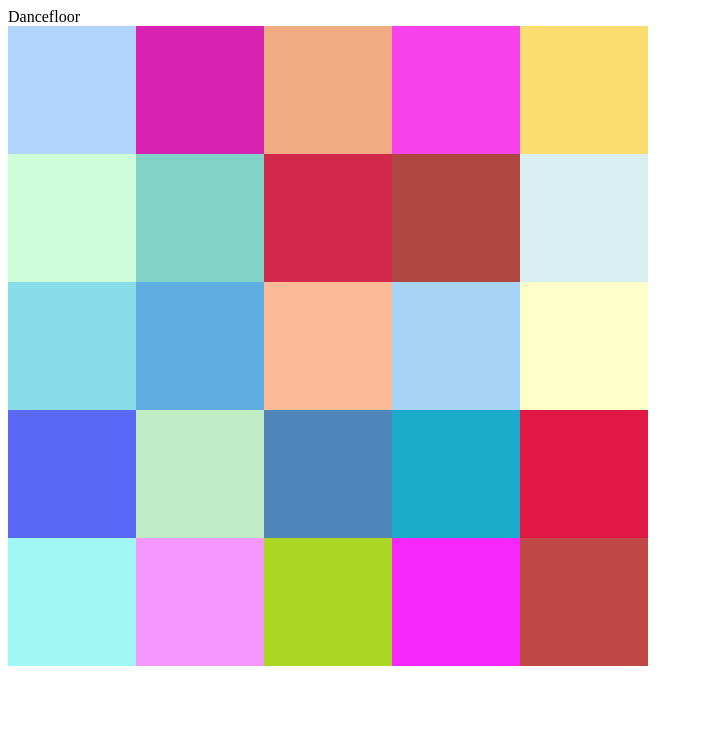
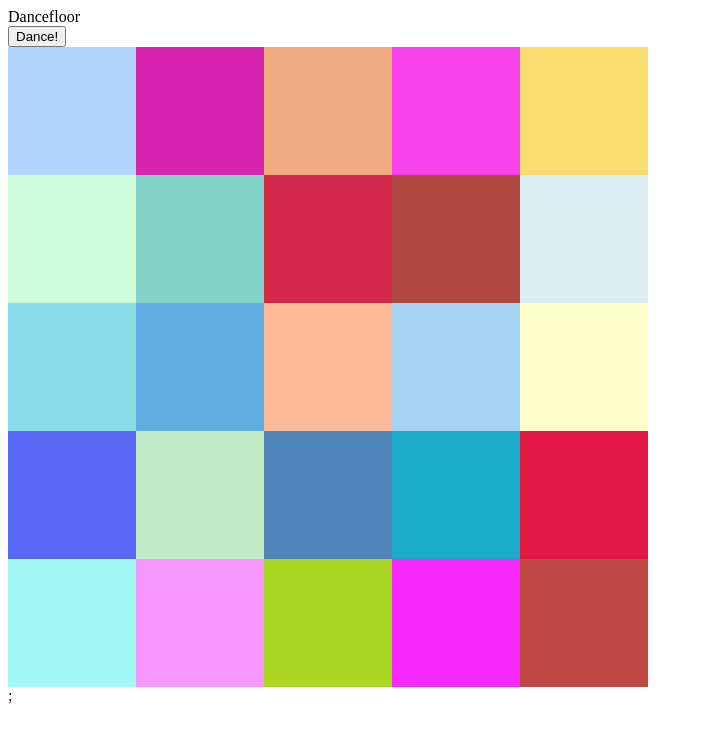
Before and after one commit to ChingT/Dancefloor, a React (Vite) app in the folder Dancefloor/: page / in a window 1280 px wide. Shown: the top 742 px of the page, without its empty margins (0-703 px from the left). Built offline with nearby package versions, Linux system fonts and the light colour scheme.

Commit message:
Add button to change color of the cells

```diff
--- a/Dancefloor/src/components/Grid/index.jsx
+++ b/Dancefloor/src/components/Grid/index.jsx
@@ -14,12 +14,19 @@ const getRandomColor = () => {
 
 function Grid() {
   const [row, col] = [5, 5];
-  const colorArray = Array.from({ length: row * col }, getRandomColor);
-  const [colors, setColors] = useState(colorArray);
+  const getColors = () => Array.from({ length: row * col }, getRandomColor);
+  const [colors, setColors] = useState(getColors());
+
+  const changeColors = () => setColors(getColors());
 
   const generateCells = () =>
     colors.map((color, index) => <Cell key={index} color={color} />);
 
-  return <div className="grid">{generateCells()}</div>;
+  return (
+    <>
+      <button onClick={changeColors}>Dance!</button>
+      <div className="grid">{generateCells()}</div>;
+    </>
+  );
 }
 export default Grid;
```
